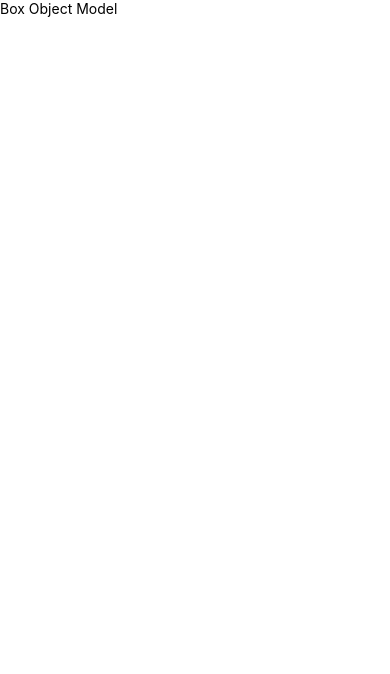
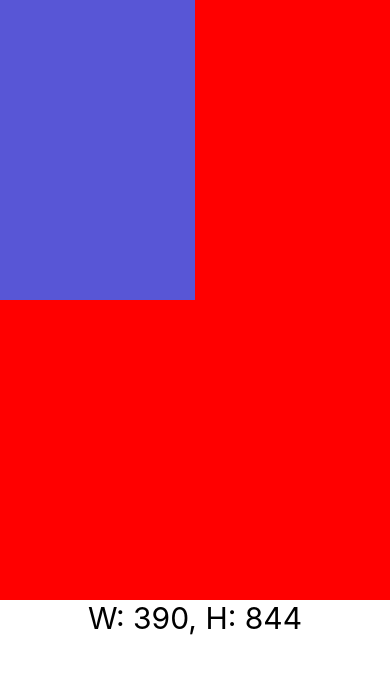
Before and after one commit to GonzaloSilvero/React-Native, a React Native app in the folder 02-MiPrimeraApp/: screen / in a window 390 px wide. Shown: the top 674 px of the page. Built offline with nearby package versions, Linux system fonts and the light colour scheme.

Commit message:
dimensiones de la pantalla en tiempo real

```diff
--- a/02-MiPrimeraApp/App.tsx
+++ b/02-MiPrimeraApp/App.tsx
@@ -2,14 +2,16 @@ import React from 'react';
 // import { ContadorScreen } from './src/screens/ContadorScreen';
 import { BoxObjectModelScreen } from './src/screens/BoxObjectModelScreen';
 import { SafeAreaView } from 'react-native';
+import { DimensionesScreen } from './src/screens/DimensionesScreen';
 // import { HolaMundoScreen } from './src/screens/HolaMundoScreen';
 
 const App = () => {
   return (
-    <SafeAreaView>
+    <SafeAreaView style={{ flex: 1}}>
     {/*  <HolaMundoScreen />
      <ContadorScreen /> */}
-    <BoxObjectModelScreen />
+    {/* <BoxObjectModelScreen /> */}
+    <DimensionesScreen />
     </SafeAreaView>
   );
 };
--- a/02-MiPrimeraApp/src/screens/BoxObjectModelScreen.tsx
+++ b/02-MiPrimeraApp/src/screens/BoxObjectModelScreen.tsx
@@ -1,10 +1,24 @@
 import React from 'react'
-import { Text, View } from 'react-native'
+import { StyleSheet, Text, View } from 'react-native'
 
 export const BoxObjectModelScreen = () => {
   return (
-    <View>
-        <Text>Box Object Model</Text>
+    <View style={ styles.container }>
+        <Text style={ styles.title }>Box Object Model</Text>
     </View>
   )
 }
+
+const styles = StyleSheet.create({
+  container: {
+    flex: 1,
+    backgroundColor: 'red',
+  },
+    title: {
+      flex: 1,
+      margin: 10,
+      padding: 185,
+      fontSize: 20,
+      borderWidth: 10
+    }
+});
--- /dev/null
+++ b/02-MiPrimeraApp/src/screens/DimensionesScreen.tsx
@@ -0,0 +1,41 @@
+import React from 'react'
+import { Dimensions, StyleSheet, Text, View, useWindowDimensions } from 'react-native'
+
+
+export const DimensionesScreen = () => {
+
+    const { width, height } = useWindowDimensions();
+
+  return (
+    <View>
+        <View style={ styles.container }>
+            <View style={ {
+                ...styles.cajaMorada,
+                width: width * 0.5
+            } }/>
+            <View style={ styles.cajaNaranja }/>
+        </View>
+        <Text style={ styles.title }>W: { width }, H: { height }</Text>
+    </View>
+  )
+}
+
+const styles = StyleSheet.create({
+    container: {
+        width: '100%',
+        height: 600,
+        backgroundColor: 'red'
+    },
+    cajaMorada: {
+        backgroundColor: '#5856D6',
+        // width: '50%',
+        height: '50%'
+    },
+    cajaNaranja: {
+        backgroundColor: '#F0A23B',
+    },
+    title:{
+        fontSize: 30,
+        textAlign: 'center'
+    }
+});
```
